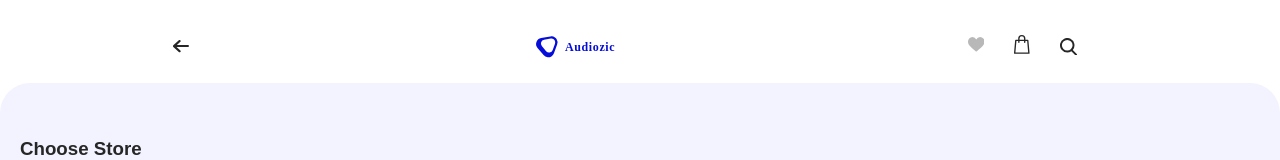
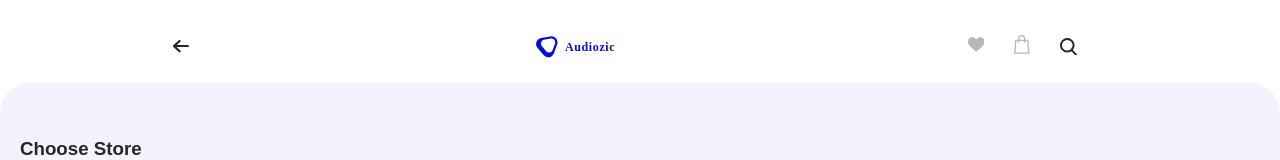
Before and after one commit to MeatBoyed/DropIT, a React (Create React App) app in the folder client/: page / in a window 1280 px wide. Shown: the top 160 px of the page. Built offline with nearby package versions, Linux system fonts and the light colour scheme.

Commit message:
feat: Navbar active colours for desktop functional

```diff
--- a/client/src/components/Navbar.tsx
+++ b/client/src/components/Navbar.tsx
@@ -56,7 +56,7 @@ export const Navbar: React.FC = () => {
             <path
               d="M33.579,18.041,32.433,5.282a.676.676,0,0,0-.673-.615H29.4V3.6a3.6,3.6,0,1,0-7.2,0V4.667H19.831a.676.676,0,0,0-.673.615l-1.15,12.809a.676.676,0,0,0,.673.736H32.912a.676.676,0,0,0,.676-.676A.689.689,0,0,0,33.579,18.041ZM23.547,3.6a2.25,2.25,0,1,1,4.5,0V4.667h-4.5ZM19.42,17.476,20.449,6.019H22.2V7.227a.676.676,0,0,0,1.352,0V6.019h4.5V7.227a.676.676,0,1,0,1.352,0V6.019h1.745l1.029,11.458H19.42Z"
               transform="translate(-18.005)"
-              fill="#262626"
+              fill={currentRoute === '/shoppingcart' ? ActiveColour : DeactiveColour}
             />
           </svg>
         </Link>
```
